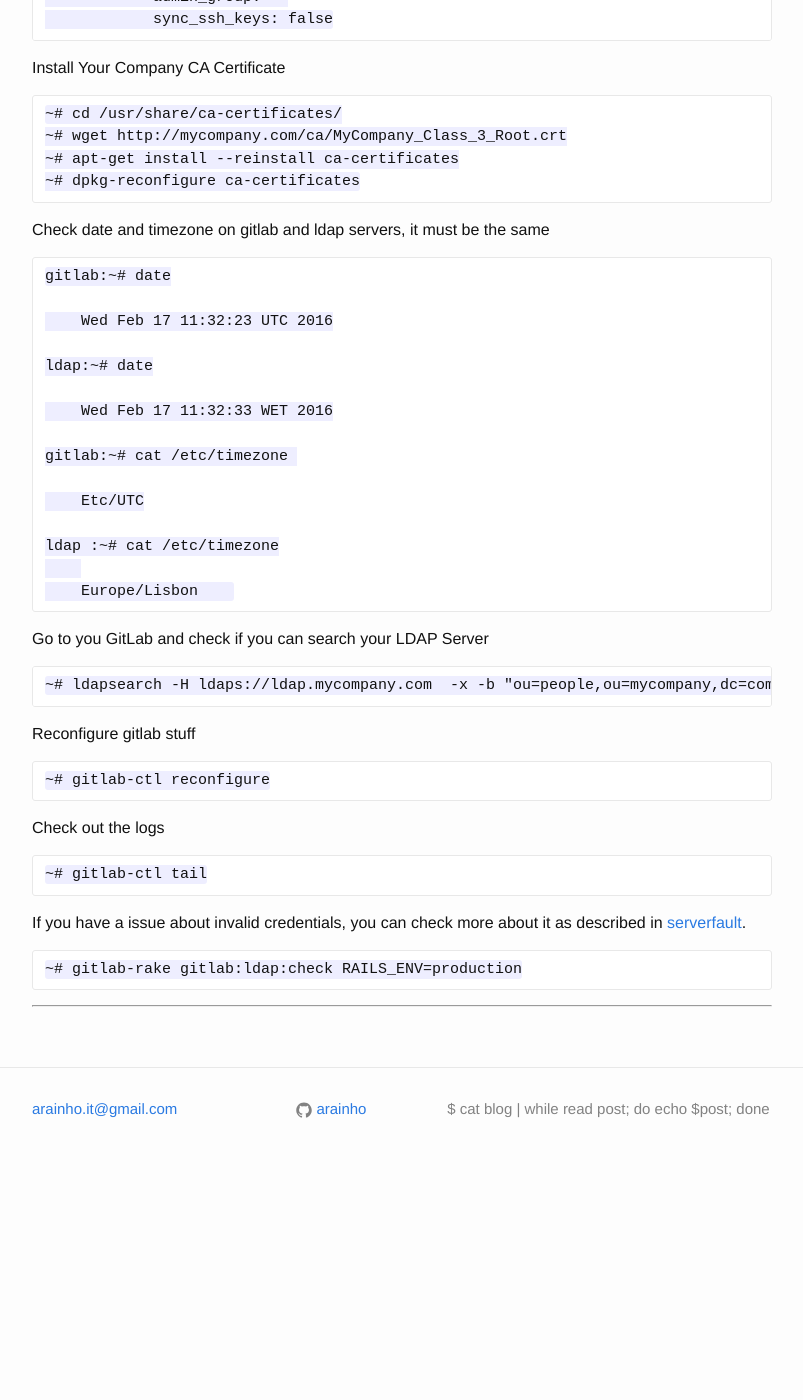
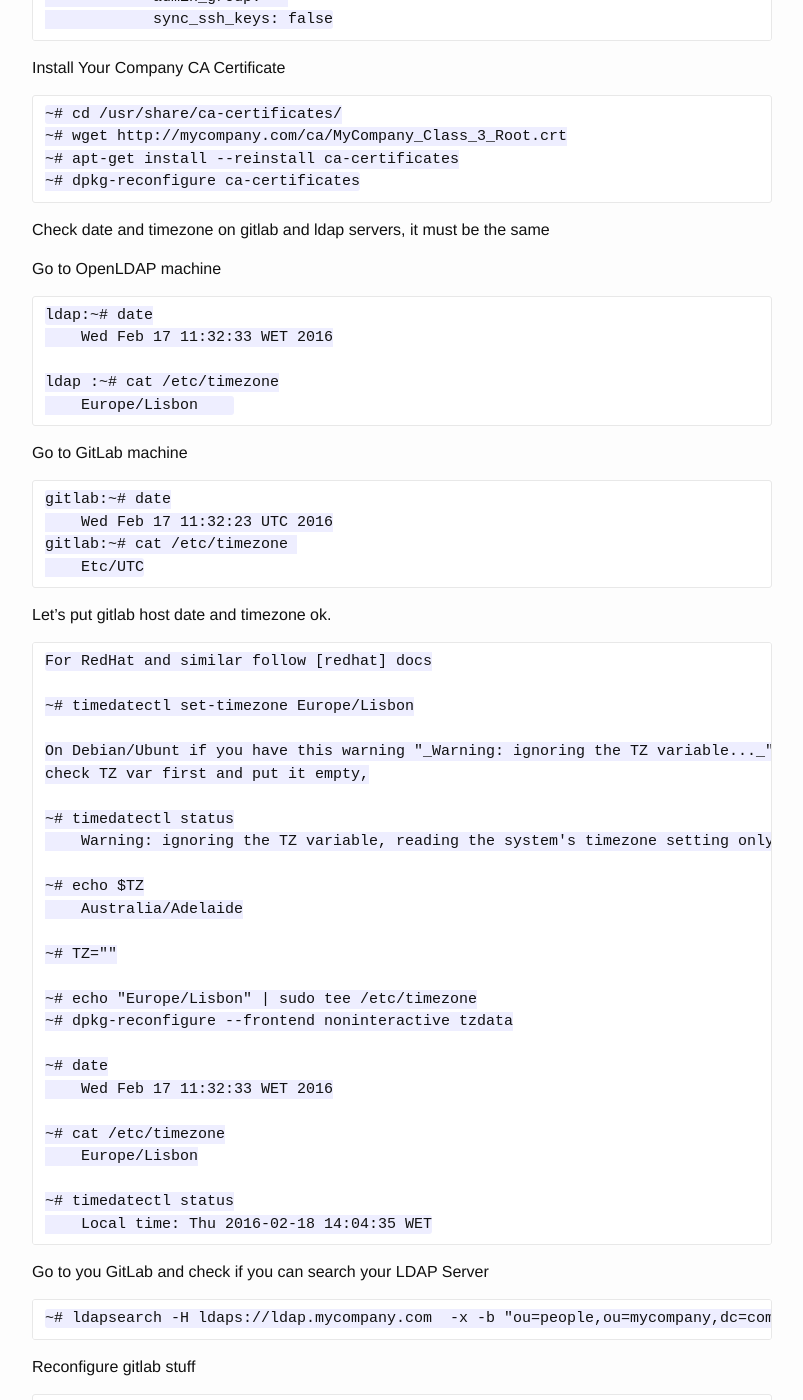
Before and after one commit to arainho/arainho.github.io, a Jekyll site: the page built from _posts/2016-02-17-gitlab-ce-ldap-integration.md, in a window 1280 px wide and 1400 px high, scrolled down 1754 px. Shown: the whole window, without its empty margins (238-1041 px from the left). Built offline with Jekyll 4.4.1, drawn with Linux system fonts in a browser that asks for light colours; before the commit the page ends 2935 px from its top, so only the background shows below that.

Commit message:
add lines to set date and timezone

```diff
--- a/_posts/2016-02-17-gitlab-ce-ldap-integration.md
+++ b/_posts/2016-02-17-gitlab-ce-ldap-integration.md
@@ -88,21 +88,51 @@ Install Your Company CA Certificate
 
 Check date and timezone on gitlab and ldap servers, it must be the same
 
-    gitlab:~# date
-
-        Wed Feb 17 11:32:23 UTC 2016
+Go to OpenLDAP machine
 
     ldap:~# date
-
         Wed Feb 17 11:32:33 WET 2016
 
+    ldap :~# cat /etc/timezone
+        Europe/Lisbon
+
+Go to GitLab machine
+
+    gitlab:~# date
+        Wed Feb 17 11:32:23 UTC 2016
     gitlab:~# cat /etc/timezone
-
         Etc/UTC
 
-    ldap :~# cat /etc/timezone
 
+Let's put gitlab host date and timezone ok.
+
+    For RedHat and similar follow [redhat] docs
+
+    ~# timedatectl set-timezone Europe/Lisbon
+
+    On Debian/Ubunt if you have this warning "_Warning: ignoring the TZ variable..._",
+    check TZ var first and put it empty,
+
+    ~# timedatectl status
+        Warning: ignoring the TZ variable, reading the system's timezone setting only.
+
+    ~# echo $TZ
+        Australia/Adelaide
+
+    ~# TZ=""
+
+    ~# echo "Europe/Lisbon" | sudo tee /etc/timezone
+    ~# dpkg-reconfigure --frontend noninteractive tzdata
+
+    ~# date
+        Wed Feb 17 11:32:33 WET 2016
+
+    ~# cat /etc/timezone
         Europe/Lisbon
+
+    ~# timedatectl status
+        Local time: Thu 2016-02-18 14:04:35 WET
+
 
 Go to you GitLab and check if you can search your LDAP Server
 
@@ -127,3 +157,5 @@ If you have a issue about invalid credentials, you can check more about it as de
 [stackfiles.io]: <https://stackfiles.io/registry/5617e9eb31f4d50100cc9d2f>
 [serverfault]: <http://serverfault.com/questions/658632/gitlab-openldap-invalid-credentials>
 [gitlab]: <https://gitlab.com/gitlab-org/omnibus-gitlab/blob/629def0a7a26e7c2326566f0758d4a27857b52a3/README.md#setting-up-ldap-sign-in>
+[redhat]: <https://access.redhat.com/documentation/en-US/Red_Hat_Enterprise_Linux/7/html/System_Administrators_Guide/chap-Configuring_the_Date_and_Time.html#sect-Configuring_the_Date_and_Time-timedatectl-Time_Zone>
+[ubuntu]:
```
